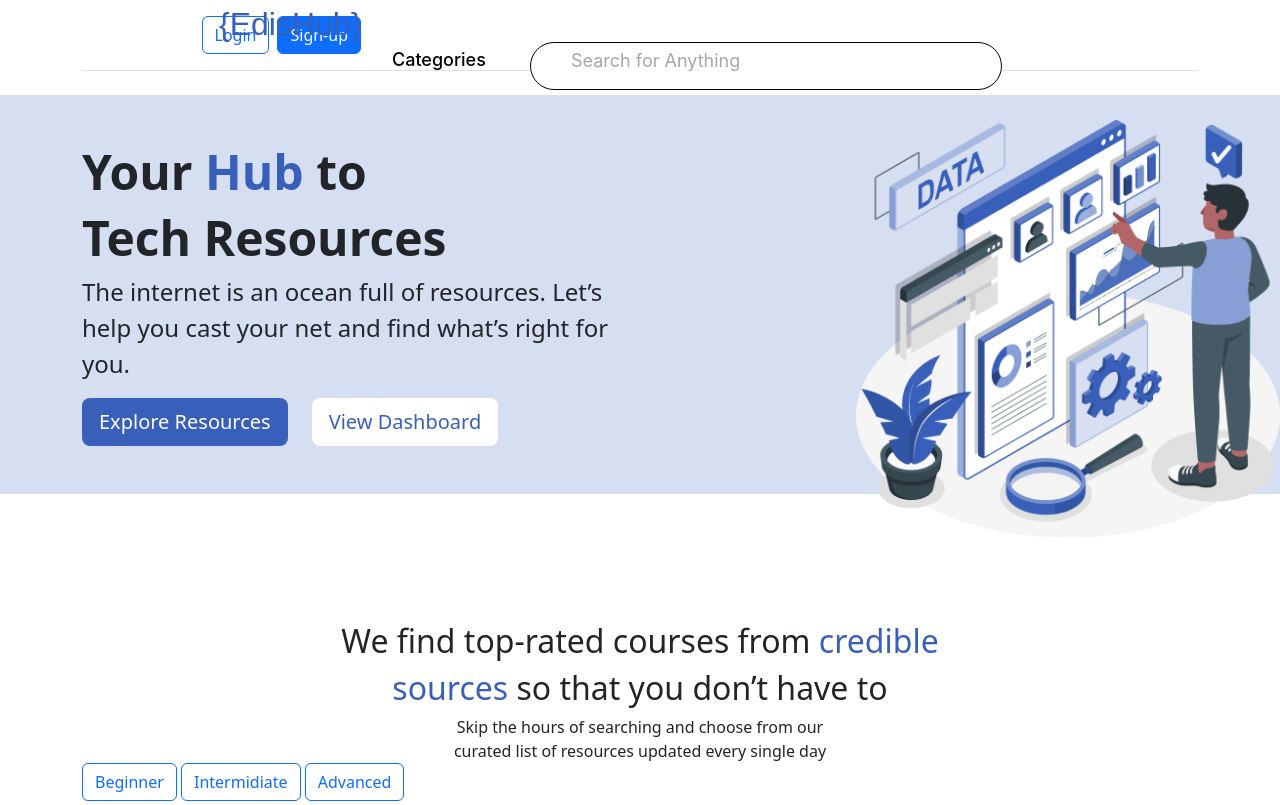
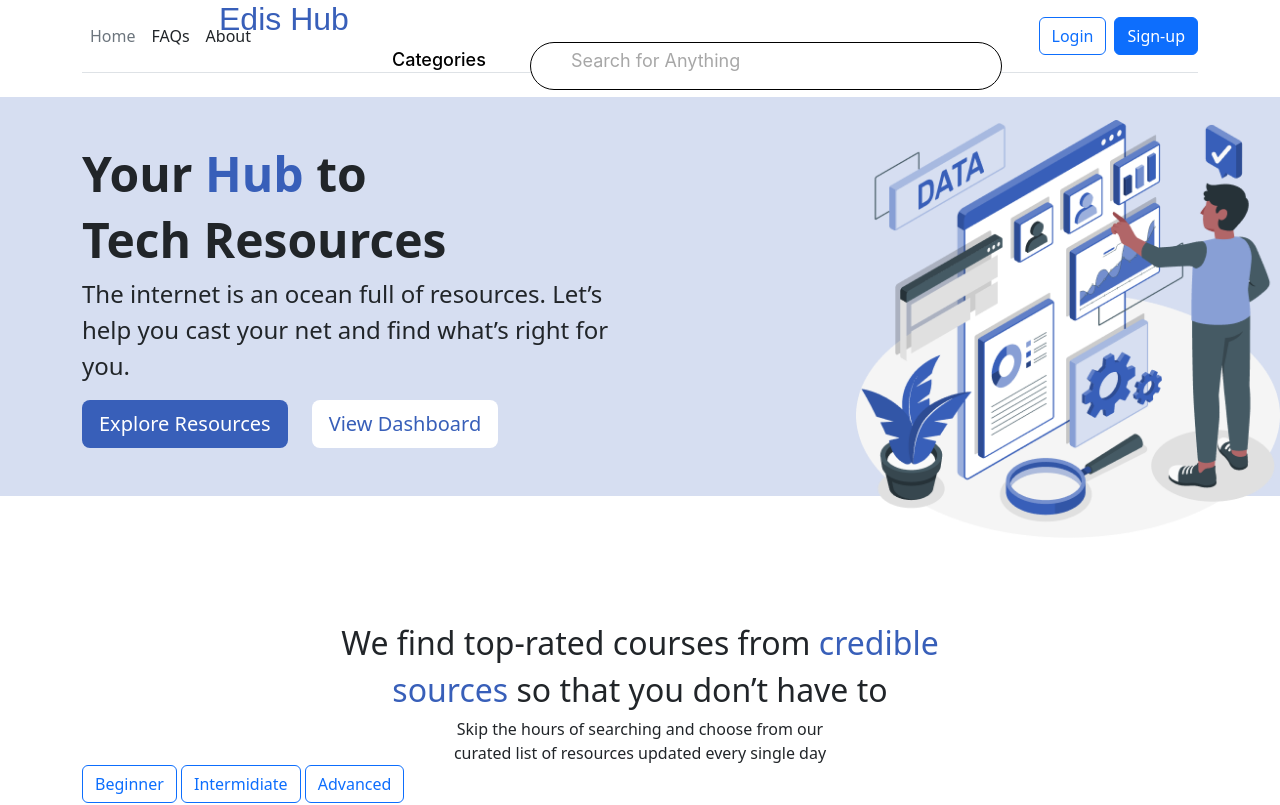
Before and after one commit to ifoi/edishub, a Next.js app: page /resources in a window 1280 px wide. Shown: the top 805 px of the page. Built offline with nearby package versions, Linux system fonts and the light colour scheme; no server answers; what @faustjs/core would draw is missing.

Commit message:
Update header to fixed mult-child link error

```diff
--- a/components/Header.tsx
+++ b/components/Header.tsx
@@ -1,7 +1,7 @@
 import Link from "next/link"
 import styled from "styled-components"
 
-import {EdisHub,Group14, Categories, Group27, Rectangle16, SearchForAnything} from "./styles"
+import {EdisHub,Group14, Categories, Group27, Rectangle16, SearchForAnything, Vector} from "./styles"
 
 
 interface Props {}
@@ -12,11 +12,19 @@ function Header(props: Props) {
   return (
       <div className="container">
     <header className="d-flex flex-wrap align-items-center justify-content-center justify-content-md-between py-3 mb-4 border-bottom">
-      {/* <Link href="/" className="d-flex align-items-center col-md-3 mb-2 mb-md-0 text-dark text-decoration-none">
+
+      <EdisHub >
+      <Link href="/" className="d-flex align-items-center col-md-3 mb-2 mb-md-0 text-dark text-decoration-none">
            <h2>Edis Hub</h2>
-        </Link>  */}
+        </Link>
 
-        <EdisHub>{"{EdisHub}"}</EdisHub>
+       </EdisHub >
+         {/* <EdisHub>
+          <Link href="/">  EdisHub
+          </Link>
+
+          </EdisHub> */}
+
 
 
       <Group14>
@@ -28,13 +36,13 @@ function Header(props: Props) {
         <SearchForAnything>Search for Anything</SearchForAnything>
       </Group27>
 
-      {/* <ul className="nav col-12 col-md-auto mb-2 justify-content-center mb-md-0">
+      <ul className="nav col-12 col-md-auto mb-2 justify-content-center mb-md-0">
         <li><a href="#" className="nav-link px-2 link-secondary">Home</a></li>
-        <li><a href="#" className="nav-link px-2 link-dark">Features</a></li>
-        <li><a href="#" className="nav-link px-2 link-dark">Pricing</a></li>
+        {/* <li><a href="#" className="nav-link px-2 link-dark">Features</a></li>
+        <li><a href="#" className="nav-link px-2 link-dark">Pricing</a></li> */}
         <li><a href="#" className="nav-link px-2 link-dark">FAQs</a></li>
         <li><a href="#" className="nav-link px-2 link-dark">About</a></li>
-      </ul> */}
+      </ul>
 
       <div className="col-md-3 text-end">
         <button type="button" className="btn btn-outline-primary me-2">Login</button>
--- a/pages/resources.tsx
+++ b/pages/resources.tsx
@@ -25,6 +25,7 @@ export default function Home() {
       </Head>
       <Jumbotron />
       <EdisMantra />
+
       <Container>
       <Button variant="outline-primary">Beginner</Button>{' '}
       <Button variant="outline-primary">Intermidiate</Button>{' '}
```
